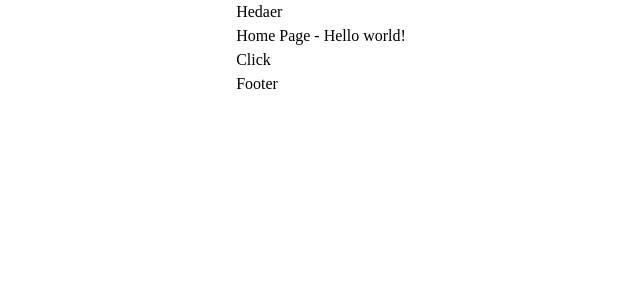
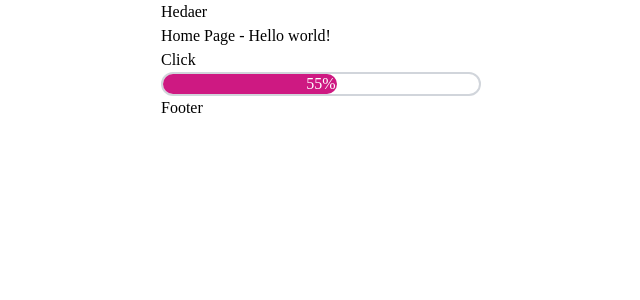
Before and after one commit to JasonXB/EF_Clone, a Next.js app: page / in a window 1280 px wide. Shown: the top 300 px of the page, without its empty margins (319-959 px from the left). Built offline with nearby package versions, Linux system fonts and the light colour scheme; what tw-elements would draw is missing.

Commit message:
merge percentageBar

```diff
--- a/components/percentBar/percent-bar.tsx
+++ b/components/percentBar/percent-bar.tsx
@@ -25,7 +25,7 @@ const PercentageBar: FC<PercentBarProps> = ({
       ></div>
       {showPercentageText ? (
         <div className="w-full flex justify-center items-center absolute text-white">
-          <span className="text-sm">{`${percentage}%`}</span>
+          <span className="flex justify-center items-center h-5">{`${percentage}%`}</span>
         </div>
       ) : null}
     </div>
--- a/pages/index.tsx
+++ b/pages/index.tsx
@@ -1,5 +1,6 @@
 import type { NextPage } from 'next';
 import Link from 'next/link';
+import PercentageBar from '../components/percentBar/percent-bar';
 import Layout from '../src/components/Layout';
 
 const Home: NextPage = ({}) => {
@@ -9,6 +10,7 @@ const Home: NextPage = ({}) => {
       <Link href="/become-a-mentor">
         <a>Click</a>
       </Link>
+      <PercentageBar percentage={55} color={'pink'} showPercentageText={true} />
     </Layout>
   );
 };
```
